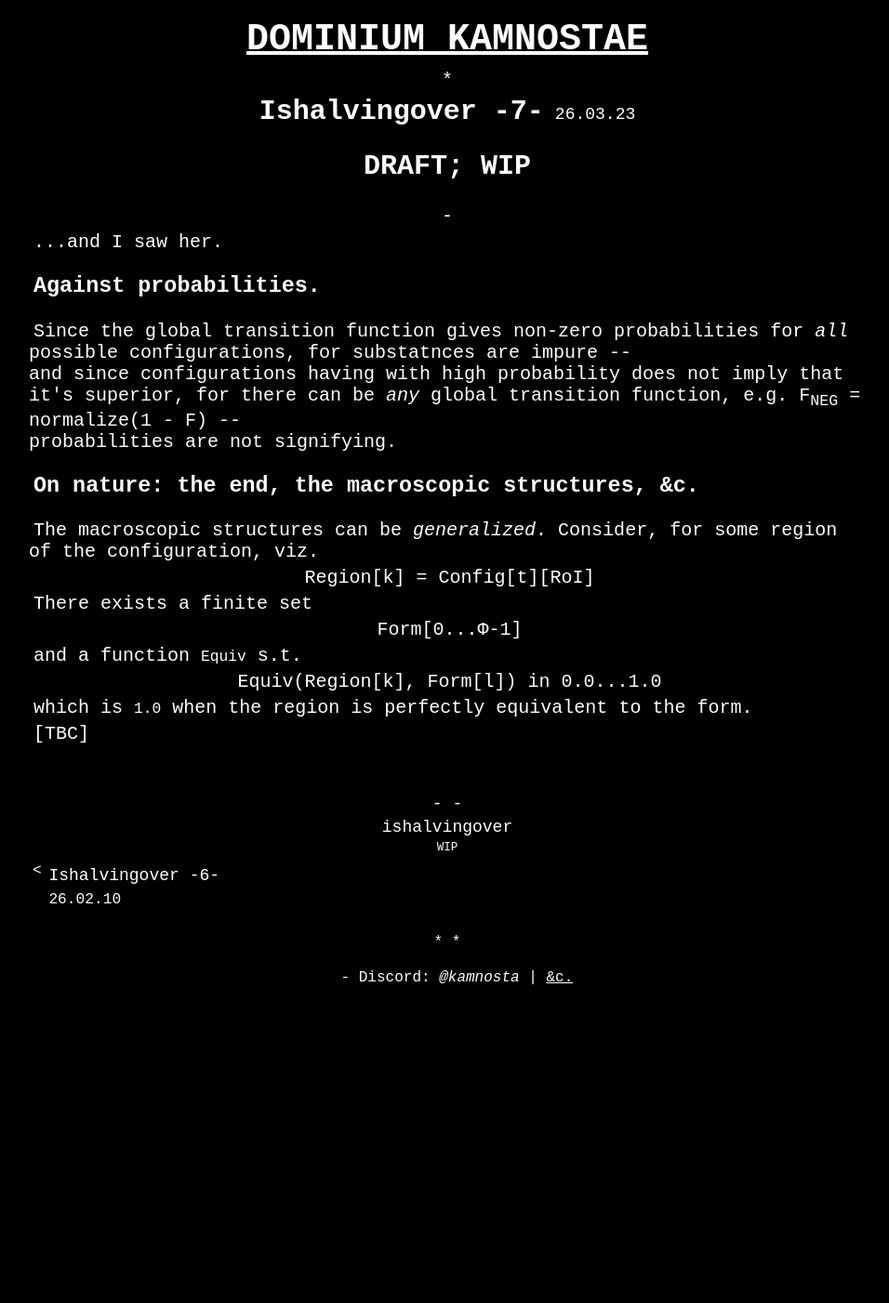
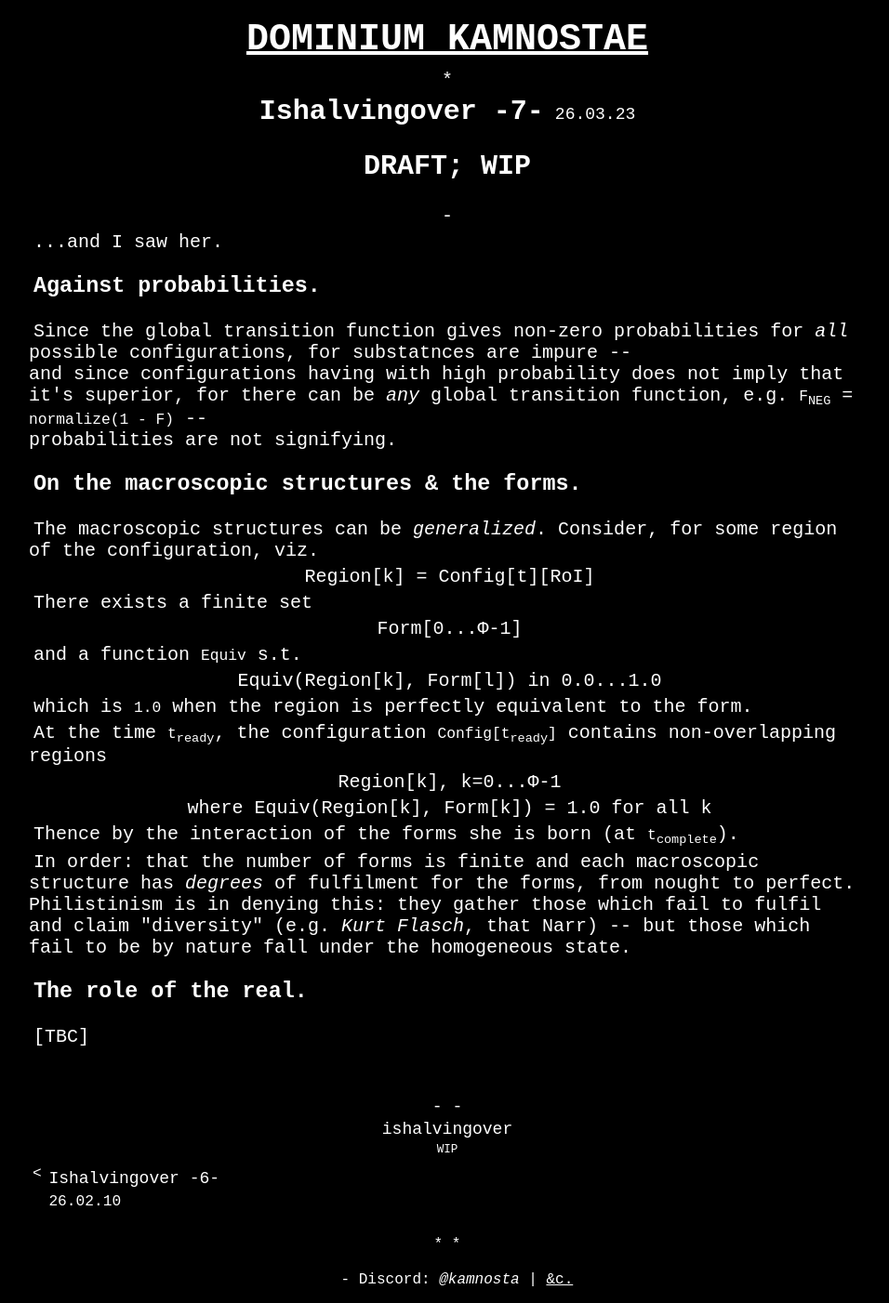
Before and after one commit to kamnosta/kamnosta.github.io, a Jekyll site: the page built from _ishalvingover/26-03-23-7.md, in a window 1280 px wide. Shown: the whole page at 93% size, without its empty margins (159-1115 px from the left). Built offline with Jekyll 4.4.1, drawn with Linux system fonts in a browser that asks for light colours; before the commit the page ends 1077 px from its top, so only the background shows below that.

Commit message:
iho7 update; fulfilment

```diff
--- a/_ishalvingover/26-03-23-7.md
+++ b/_ishalvingover/26-03-23-7.md
@@ -9,10 +9,10 @@ firstverse: "DRAFT; WIP"
 ### Against probabilities.
 
 Since the global transition function gives non-zero probabilities for *all* possible configurations, for substatnces are impure -- \
-and since configurations having with high probability does not imply that it's superior, for there can be *any* global transition function, e.g. F<sub>NEG</sub> = normalize(1 - F) -- \
+and since configurations having with high probability does not imply that it's superior, for there can be *any* global transition function, e.g. <code>F<sub>NEG</sub></code> = <code>normalize(1 - F)</code> -- \
 probabilities are not signifying.
 
-### On nature: the end, the macroscopic structures, &c.
+### On the macroscopic structures & the forms.
 
 The macroscopic structures can be *generalized*. Consider, for some region of the configuration, viz.
 
@@ -28,4 +28,13 @@ and a function `Equiv` s.t.
 
 which is `1.0` when the region is perfectly equivalent to the form.
 
+At the time <code>t<sub>ready</sub></code>, the configuration <code>Config[t<sub>ready</sub>]</code> contains non-overlapping regions
+<p class="text-align-center">Region[k], k=0...Φ-1</p>
+<p class="text-align-center">where Equiv(Region[k], Form[k]) = 1.0 for all k</p>
+
+Thence by the interaction of the forms she is born (at <code>t<sub>complete</sub></code>).
+
+In order: that the number of forms is finite and each macroscopic structure has *degrees* of fulfilment for the forms, from nought to perfect. Philistinism is in denying this: they gather those which fail to fulfil and claim "diversity" (e.g. *Kurt Flasch*, that Narr) -- but those which fail to be by nature fall under the homogeneous state.
+
+### The role of the real.
 [TBC]
```
